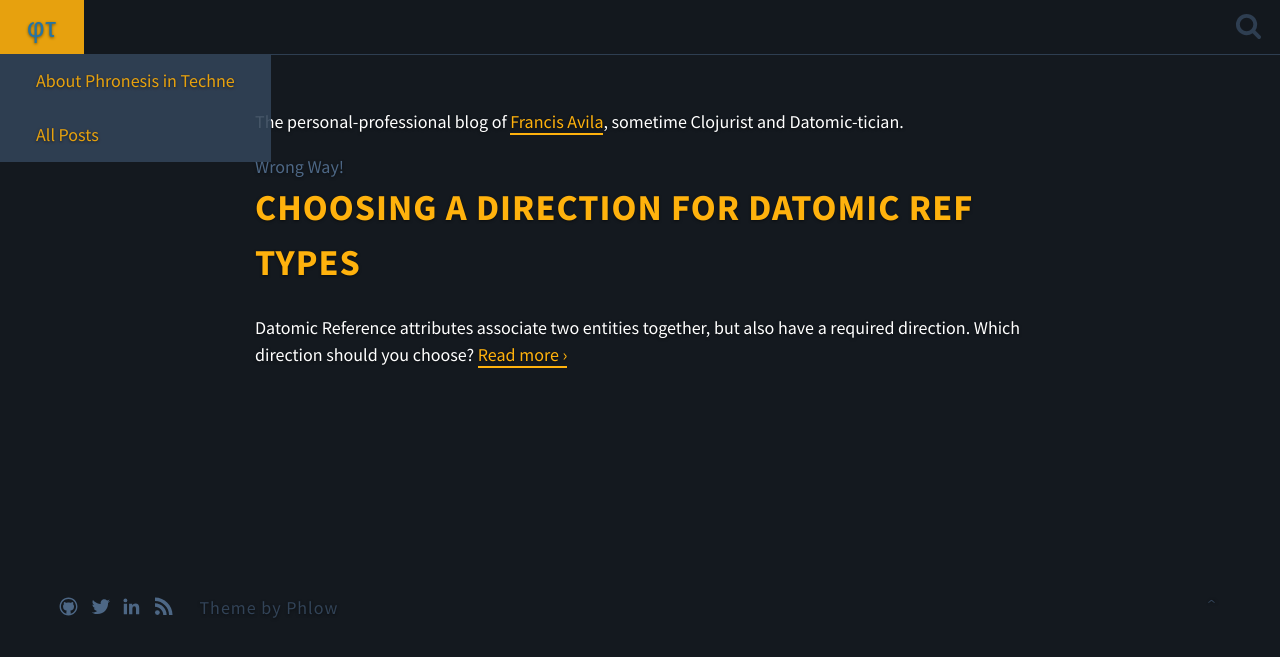
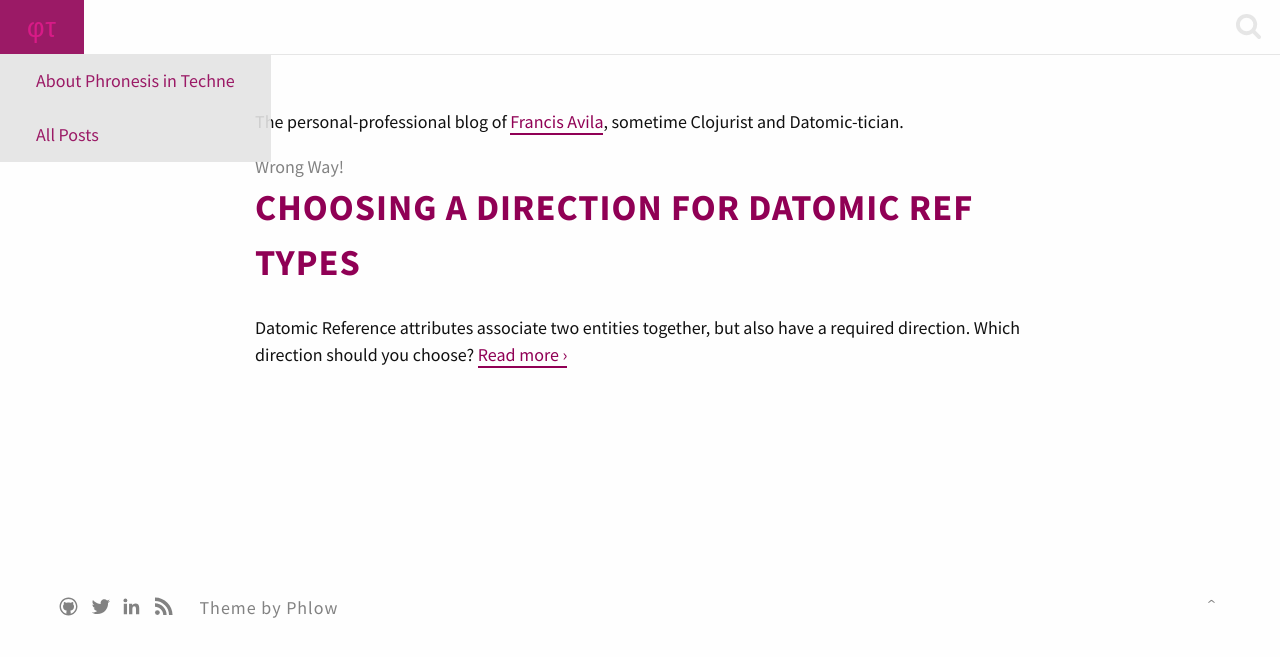
Before and after one commit to favila/favila.github.io, a Jekyll site: the page built from pages/index.md, in a window 1280 px wide. Shown: the top 657 px of the page. Built offline with Jekyll 4.4.1, drawn with Linux system fonts in a browser that asks for light colours.

Commit message:
Change theme back: simplicity is better
TODO: change the logo colors later

```diff
--- a/_config.yml
+++ b/_config.yml
@@ -80,7 +80,7 @@ excerpt_separator: <!--more-->   # Use <!--more--> in your posts to generate an
 #  - legacy
 #  - yule
 
-color_scheme: legacy
+color_scheme: simplicity
 
 
 
```
